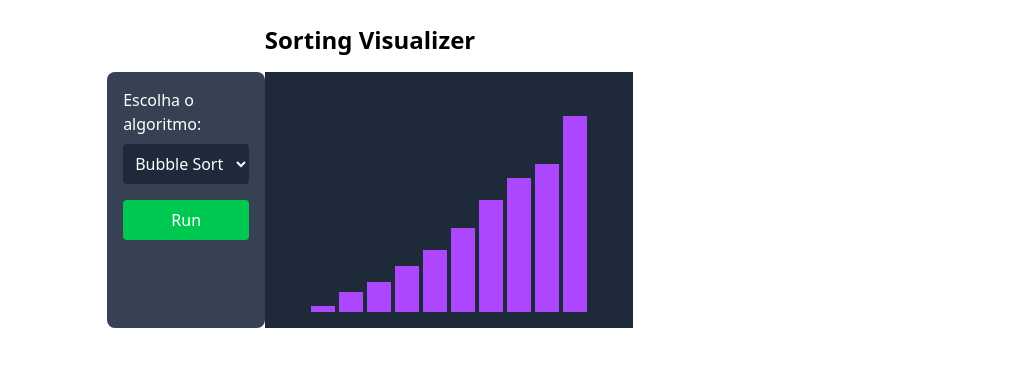
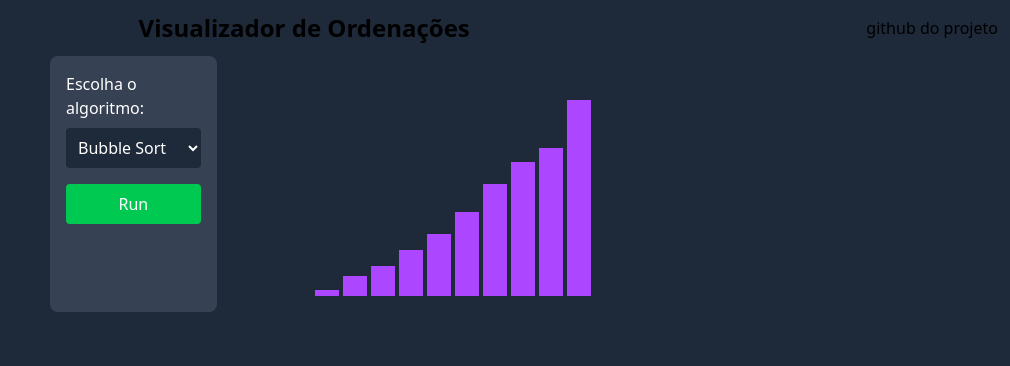
Before and after one commit to PedroCMotta-oficial/sorting_algorithms_viewer, a Next.js app in the folder web/: page / in a window 1280 px wide. Shown: the top 366 px of the page, without its empty margins (270-1280 px from the left). Built offline with nearby package versions, Linux system fonts and the light colour scheme.

Commit message:
UX/UI v1.0

```diff
--- a/web/src/app/page.tsx
+++ b/web/src/app/page.tsx
@@ -59,9 +59,16 @@
 
 
   return (
-    <div className="flex flex-col items-center gap-4 p-6">
-      <h1 className="text-2xl font-bold">Sorting Visualizer</h1>
-      <div className="flex flex-row">
+    <div className="bg-gray-800 h-dvh">
+      <header className="flex flex-row justify-between items-center p-3 ">
+        <div></div>
+        <h1 className="text-2xl font-bold text-center">Visualizador de Ordenações</h1>
+        <nav>
+          <a href="https://github.com/PedroCMotta-oficial/sorting_algorithms_viewer">github do projeto</a>
+        </nav>
+      </header>
+
+      <div className="flex flex-row px-80">
         <SortingForm />
         <SortingVisualizer iterations={simulatedIterations} />
       </div>
```
Also changed, not shown: 1 other file (tests, documents, lock files or other folders).
